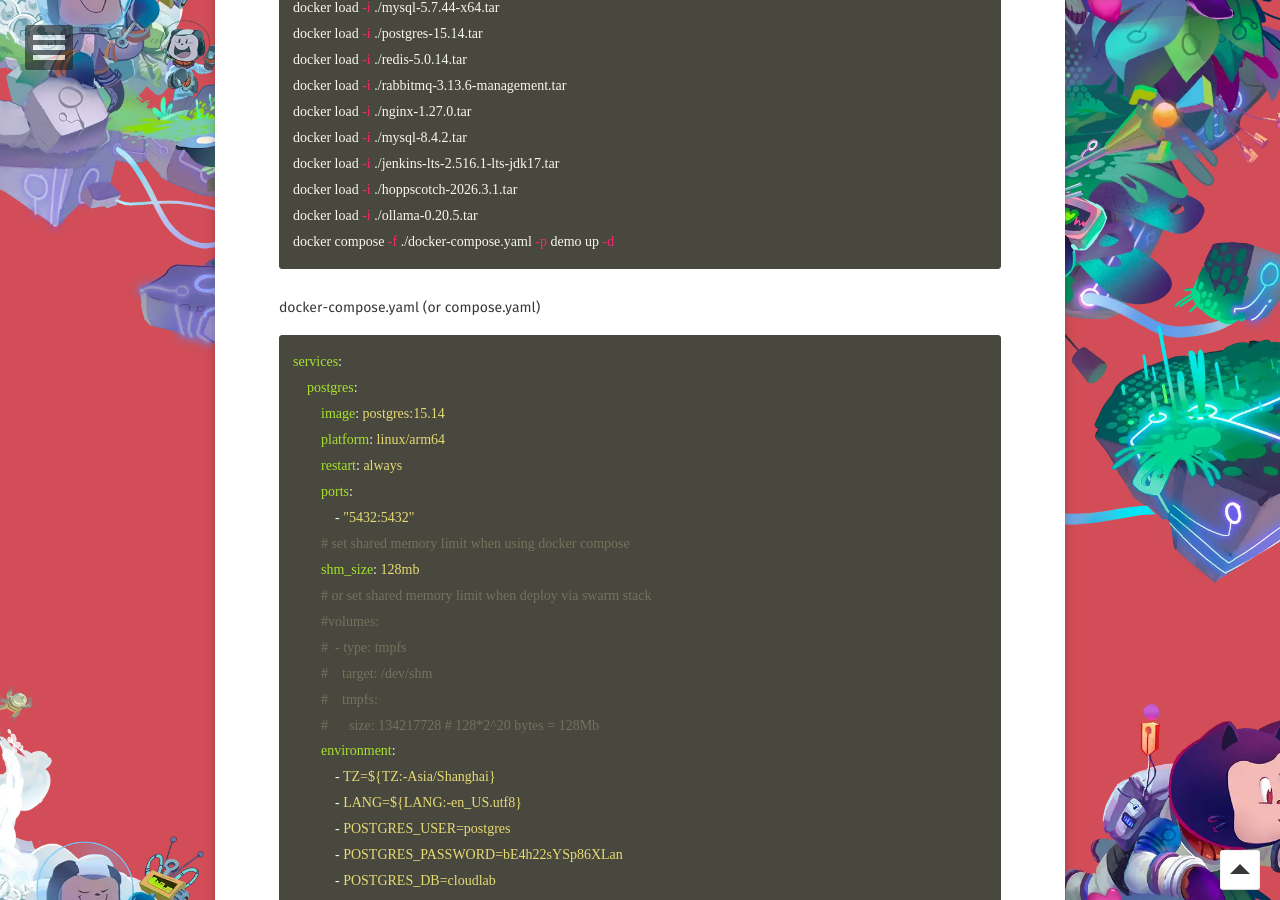
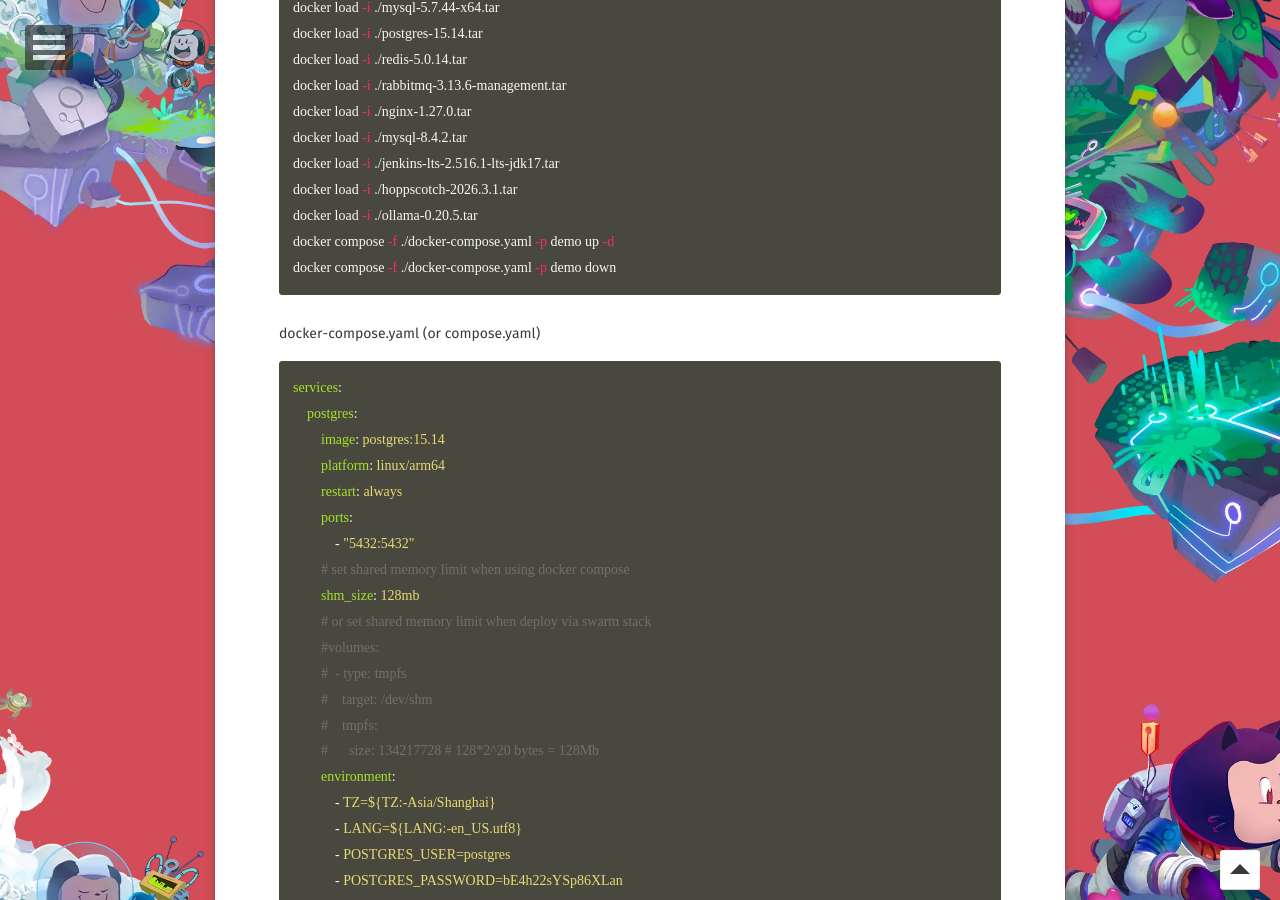
Before and after one commit to WebPavel/WebPavel.github.io, a Jekyll site: the page built from _posts/2026-04-07-Java-web-project-development-and-deployment.md, in a window 1280 px wide and 900 px high, scrolled down 2106 px. Built offline with Jekyll 4.4.1, drawn with Linux system fonts in a browser that asks for light colours; some web fonts are replaced; comment, search, counter and statistics services are not loaded.

Commit message:
feat: update docker-compose "down" command to stop and remove containers and networks

````diff
--- a/_posts/2026-04-07-Java-web-project-development-and-deployment.md
+++ b/_posts/2026-04-07-Java-web-project-development-and-deployment.md
@@ -59,6 +59,7 @@
 docker load -i ./hoppscotch-2026.3.1.tar
 docker load -i ./ollama-0.20.5.tar
 docker compose -f ./docker-compose.yaml -p demo up -d
+docker compose -f ./docker-compose.yaml -p demo down
 ```
 
 docker-compose.yaml (or compose.yaml)
````
